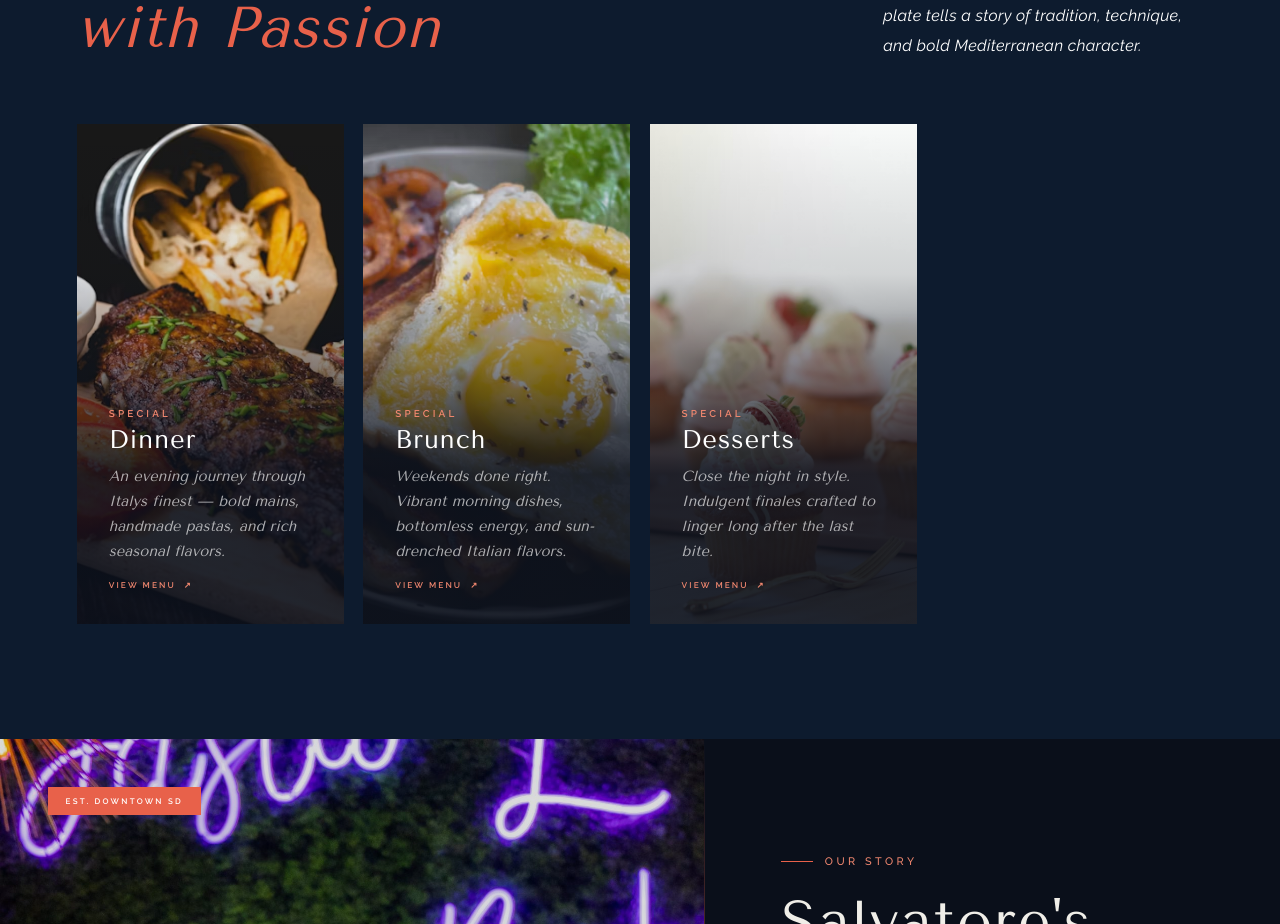
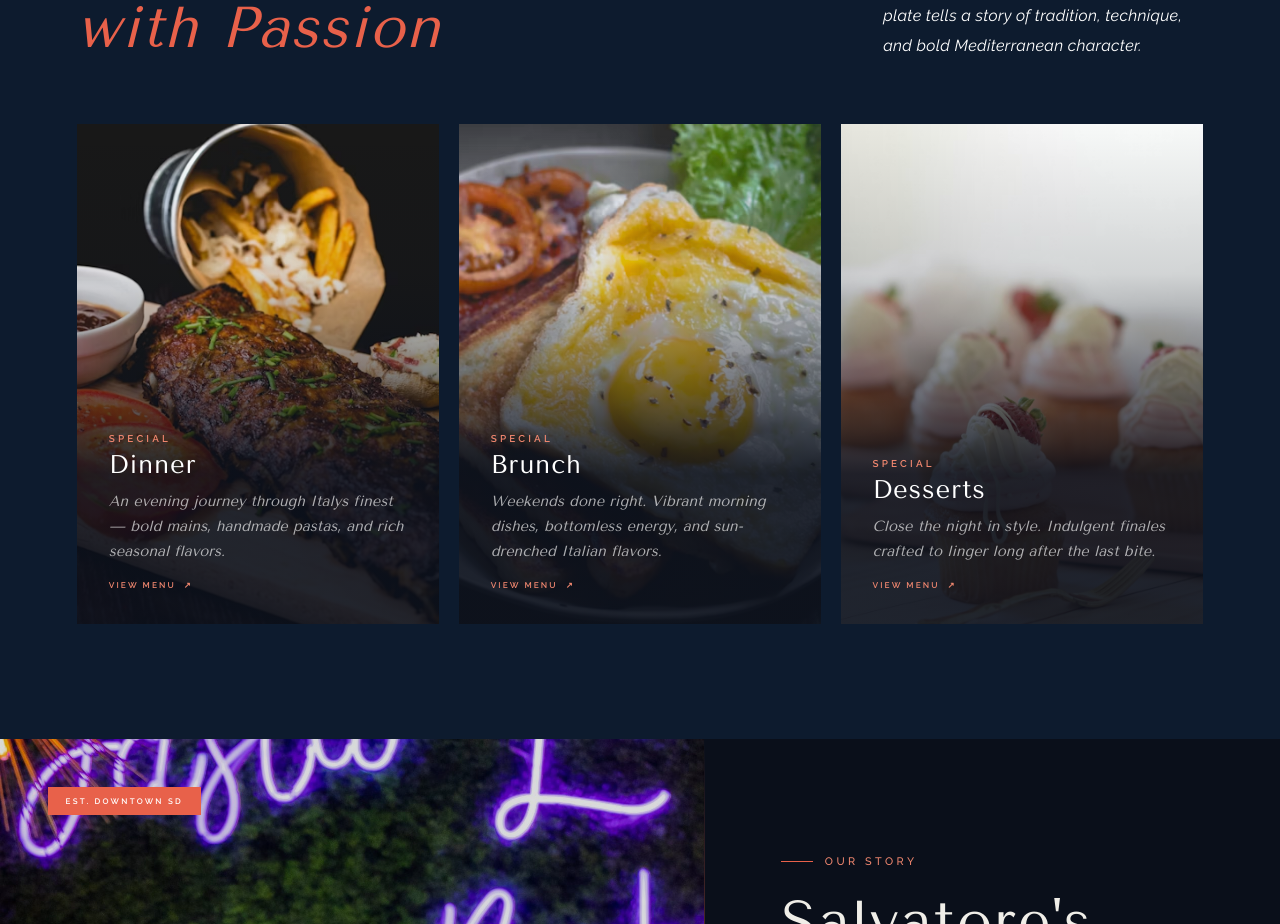
Before and after one commit to developer36chirag-create/salvatoressandiego, a React (Vite) app: page / in a window 1280 px wide. Shown: the part 1000-1924 px from the top of the page. Built offline with nearby package versions, Linux system fonts and the light colour scheme.

Commit message:
menus page fix

```diff
--- a/src/pages/Menus.css
+++ b/src/pages/Menus.css
@@ -98,6 +98,11 @@
   display: grid; grid-template-columns: 1fr 1fr 1fr 1fr;
   gap: clamp(.75rem, 1.5vw, 1.25rem);
 }
+
+.home-menu-grid {
+   grid-template-columns: 1fr 1fr 1fr;
+}
+
 .menu-card { position: relative; overflow: hidden; background: var(--cream); cursor: pointer; min-height: 500px; }
 .menu-card-img { width: 100%; height: 100%; object-fit: cover; position: absolute; inset: 0; transform: scale(1.06); transition: transform .7s ease; }
 .menu-card:hover .menu-card-img { transform: scale(1); }
```
Also changed, not shown: vercel.json (added).
